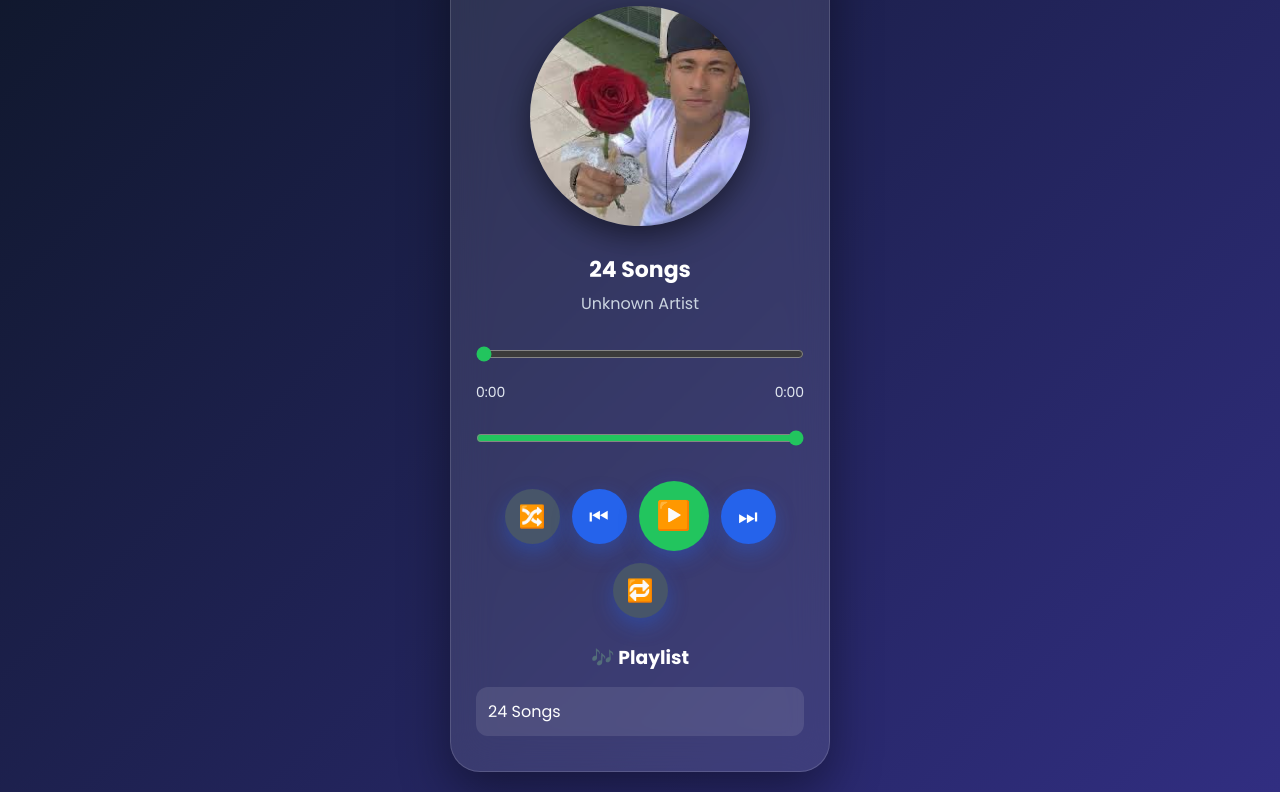
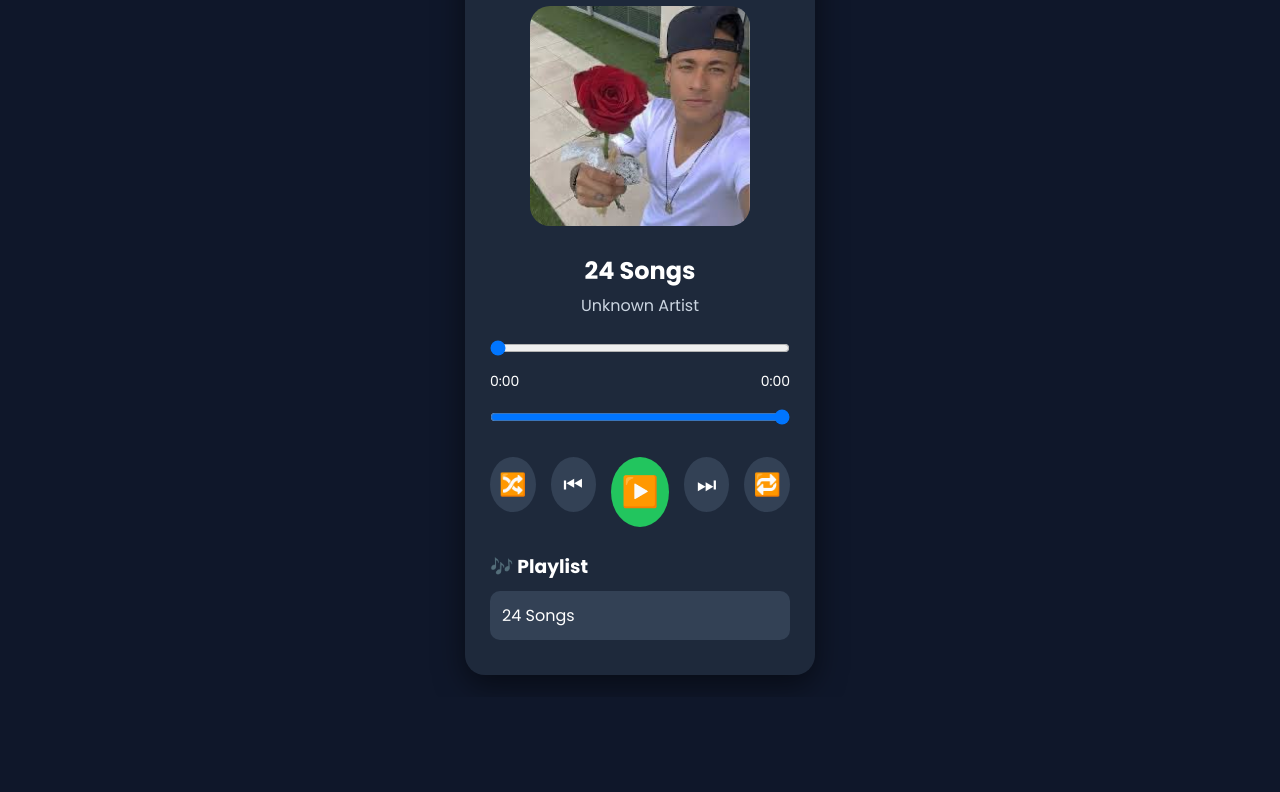
Before and after one commit to arehmankhan613-create/Music-Player, a plain HTML site: page index.html in a window 1280 px wide. Shown: the part 103-895 px from the top of the page. After the commit the page ends 800 px from the top, so only its background shows below. Drawn offline with Linux system fonts and the light colour scheme.

Commit message:
Update style.css

```diff
--- a/style.css
+++ b/style.css
@@ -5,191 +5,87 @@ box-sizing:border-box;
     font-family:'Poppins',sans-serif;
 }
 
-
 body{
-
-min-height:100vh;
+    background:#0f172a;
     display:flex;
     justify-content:center;
     align-items:center;
-background:linear-gradient(135deg,#0f172a,#312e81);
-padding:20px;
-
+    min-height:100vh;
+    color:#fff;
 }
 
-
 .player{
-
-width:380px;
-background:rgba(255,255,255,0.1);
-backdrop-filter:blur(20px);
+    width:350px;
+    background:#1e293b;
     padding:25px;
-border-radius:30px;
+    border-radius:20px;
     text-align:center;
-color:white;
-box-shadow:0 20px 50px rgba(0,0,0,0.4);
-
+    box-shadow:0 10px 30px rgba(0,0,0,.5);
 }
 
-
 .player h1{
-
-font-size:25px;
-margin-bottom:25px;
-
+    margin-bottom:20px;
+    font-size:28px;
 }
 
-
 #cover{
-
     width:220px;
     height:220px;
+    border-radius:20px;
     object-fit:cover;
-border-radius:50%;
     margin-bottom:20px;
-box-shadow:0 10px 30px rgba(0,0,0,.5);
-
+    transition:.4s;
 }
 
-
 #cover.playing{
-
     animation:rotate 8s linear infinite;
-
 }
 
-
 @keyframes rotate{
-
     from{
         transform:rotate(0deg);
     }
-
     to{
         transform:rotate(360deg);
     }
-
 }
 
-
 #title{
-
-font-size:22px;
+    font-size:24px;
     margin-bottom:5px;
-
 }
 
-
 #artist{
-
     color:#cbd5e1;
     margin-bottom:20px;
-
 }
 
-
-.progress-container input{
-
-width:100%;
-margin:10px 0;
-cursor:pointer;
-
+.progress-container{
+    margin-top:20px;
 }
 
-
-.controls{
-
-display:flex;
-justify-content:center;
-gap:20px;
-margin:25px 0;
-
+#progress{
+    width:100%;
+    cursor:pointer;
 }
 
-
-.controls button{
-
-width:55px;
-height:55px;
-border:none;
-border-radius:50%;
-font-size:22px;
-cursor:pointer;
-background:#2563eb;
-color:white;
-
+.time{
+    display:flex;
+    justify-content:space-between;
+    margin:8px 0 15px;
+    font-size:14px;
 }
 
-
-.controls button:hover{
-
-transform:scale(1.1);
-
-}
-
-
-.playlist{
-
-margin-top:20px;
-text-align:left;
-
-}
-
-
-#songList{
-
-list-style:none;
-
-}
-
-
-#songList li{
-
-padding:12px;
-background:rgba(255,255,255,.1);
-border-radius:12px;
-margin-bottom:10px;
+#volume{
+    width:100%;
     cursor:pointer;
-
-}
-
-
-#songList li:hover{
-
-background:#2563eb;
-
-}
-
-
-@media(max-width:450px){
-
-.player{
-
-width:100%;
-
-}
-
-
-#cover{
-
-width:180px;
-height:180px;
-
-}
-
-}.time{
-display:flex;
-justify-content:space-between;
-margin:10px 0;
-color:white;
-font-size:14px;
 }
 
 .controls{
     display:flex;
     justify-content:center;
-align-items:center;
-gap:12px;
+    gap:15px;
+    margin:25px 0;
 }
 
 .controls button{
@@ -197,82 +93,69 @@ width:55px;
     height:55px;
     border:none;
     border-radius:50%;
+    background:#334155;
+    color:white;
     font-size:22px;
     cursor:pointer;
     transition:.3s;
 }
 
 .controls button:hover{
+    background:#22c55e;
     transform:scale(1.1);
-}/* ===== Music Player v2 ===== */
-
-.time{
-    display:flex;
-    justify-content:space-between;
-    align-items:center;
-    color:#e2e8f0;
-    font-size:14px;
-    margin:10px 0 15px;
-}
-
-.controls{
-    display:flex;
-    justify-content:center;
-    align-items:center;
-    gap:12px;
-    flex-wrap:wrap;
-}
-
-.controls button{
-    width:55px;
-    height:55px;
-    border:none;
-    border-radius:50%;
-    background:#2563eb;
-    color:#fff;
-    font-size:22px;
-    cursor:pointer;
-    transition:0.3s;
-    box-shadow:0 8px 20px rgba(37,99,235,.35);
-}
-
-.controls button:hover{
-    transform:translateY(-3px) scale(1.08);
 }
 
 #play{
     width:70px;
     height:70px;
-    font-size:28px;
+    font-size:30px;
     background:#22c55e;
 }
 
-#shuffle,
-#repeat{
-    background:#475569;
+#play:hover{
+    background:#16a34a;
 }
 
-.progress-container input[type="range"]{
-    accent-color:#22c55e;
-}
-
-#volume{
-    margin-top:12px;
+.playlist{
+    margin-top:20px;
+    text-align:left;
 }
 
 .playlist h3{
-    text-align:center;
-    margin-bottom:15px;
+    margin-bottom:10px;
+}
+
+#songList{
+    list-style:none;
 }
 
 #songList li{
+    background:#334155;
+    padding:12px;
+    margin-bottom:10px;
+    border-radius:10px;
+    cursor:pointer;
     transition:.3s;
 }
 
 #songList li:hover{
-    transform:translateX(8px);
+    background:#22c55e;
 }
 
+audio{
+    display:none;
+}
+
+@media(max-width:400px){
+
 .player{
-    border:1px solid rgba(255,255,255,.15);
+    width:95%;
+    padding:20px;
 }
+
+#cover{
+    width:180px;
+    height:180px;
+}
+
+}
```
Lines whose indentation alone changed are shown as unchanged.
